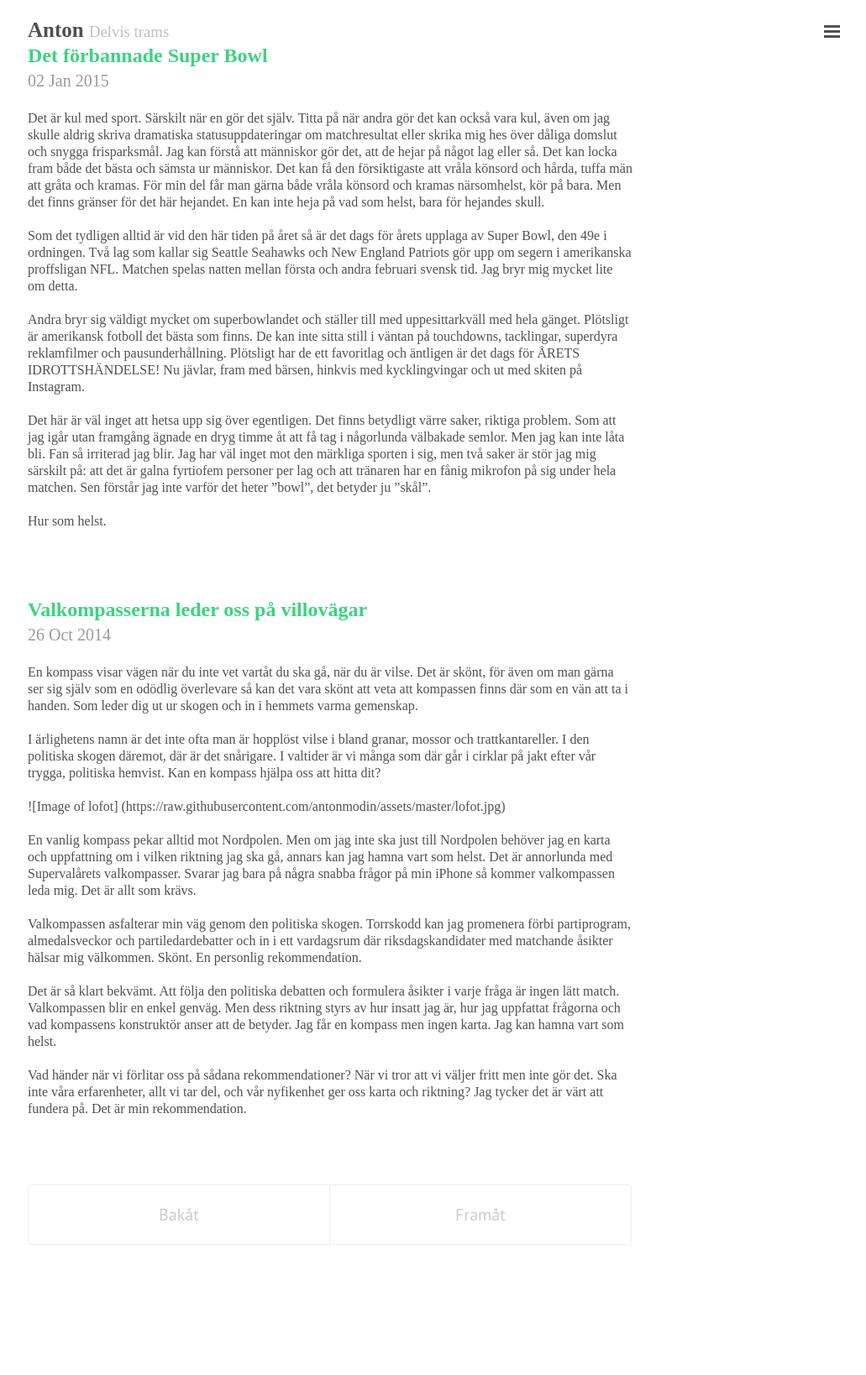
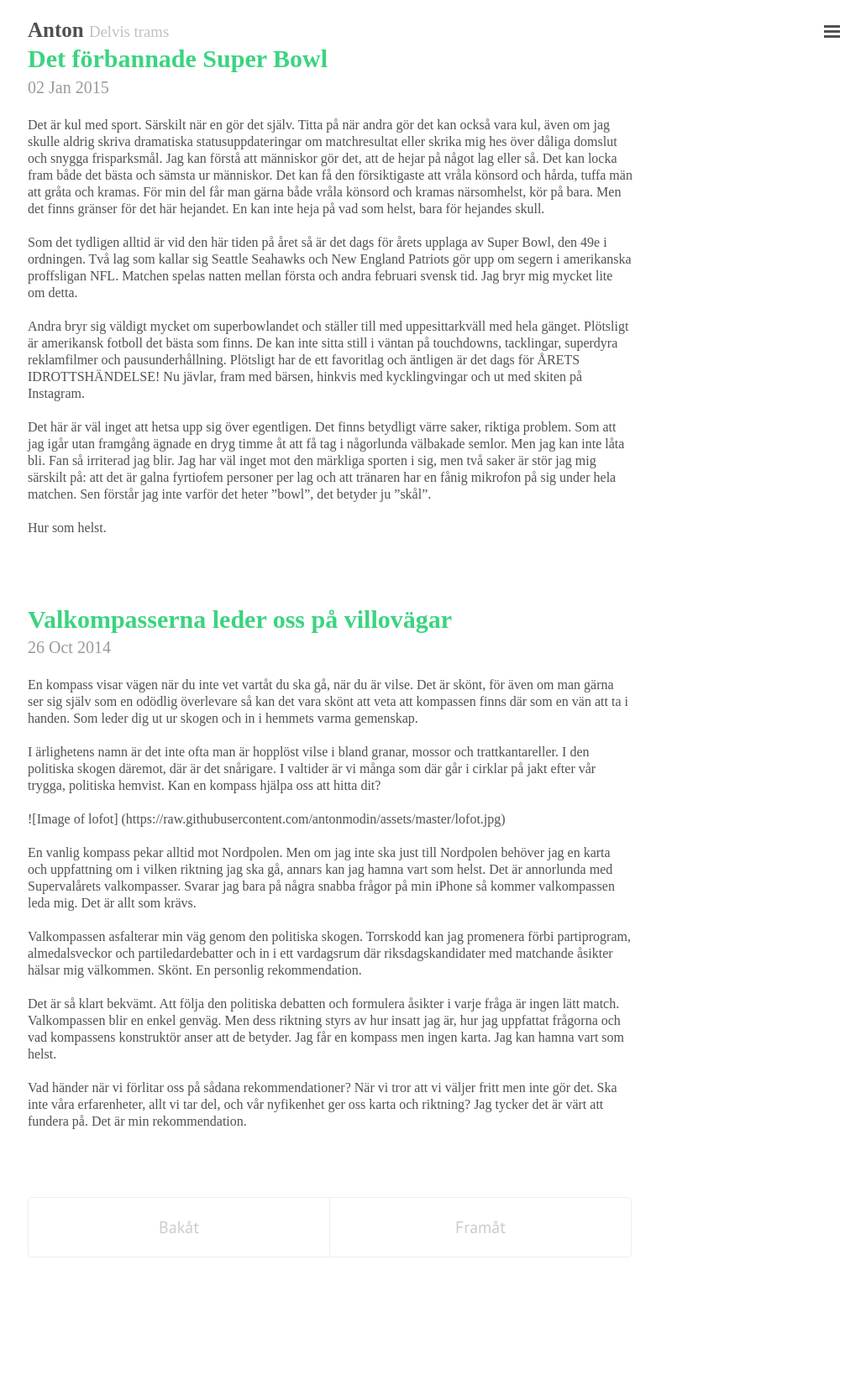
Before and after one commit to antonmodin/jekyllsite, a Jekyll site: the page built from index.html, in a window 1280 px wide. Shown: the whole page at 84% size, without its empty margins (247-1278 px from the left). Built offline with Jekyll 4.4.1, drawn with Linux system fonts in a browser that asks for light colours; Markdown is read by kramdown in place of the engine named in the settings; the list of posts is cut into pages by our own code.

Commit message:
Update lanyon.css

```diff
--- a/public/css/lanyon.css
+++ b/public/css/lanyon.css
@@ -69,7 +69,7 @@ p {
 h1, h2, h3, h4, h5, h6 {
     color: rgb(59,212,127);
 }
-h1  {font-size: 120%;
+h1  {font-size: 150%;
 }
 h2  {font-size: 90%;
 }
```
